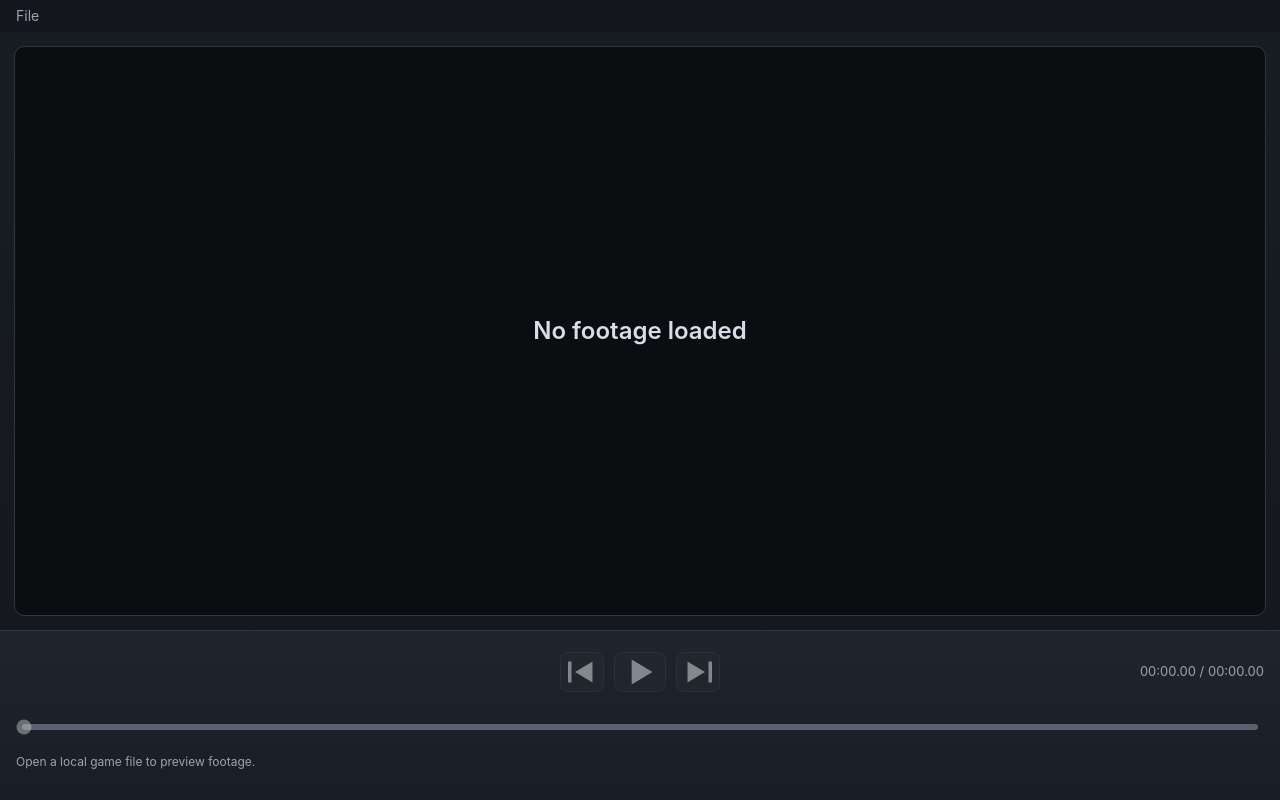
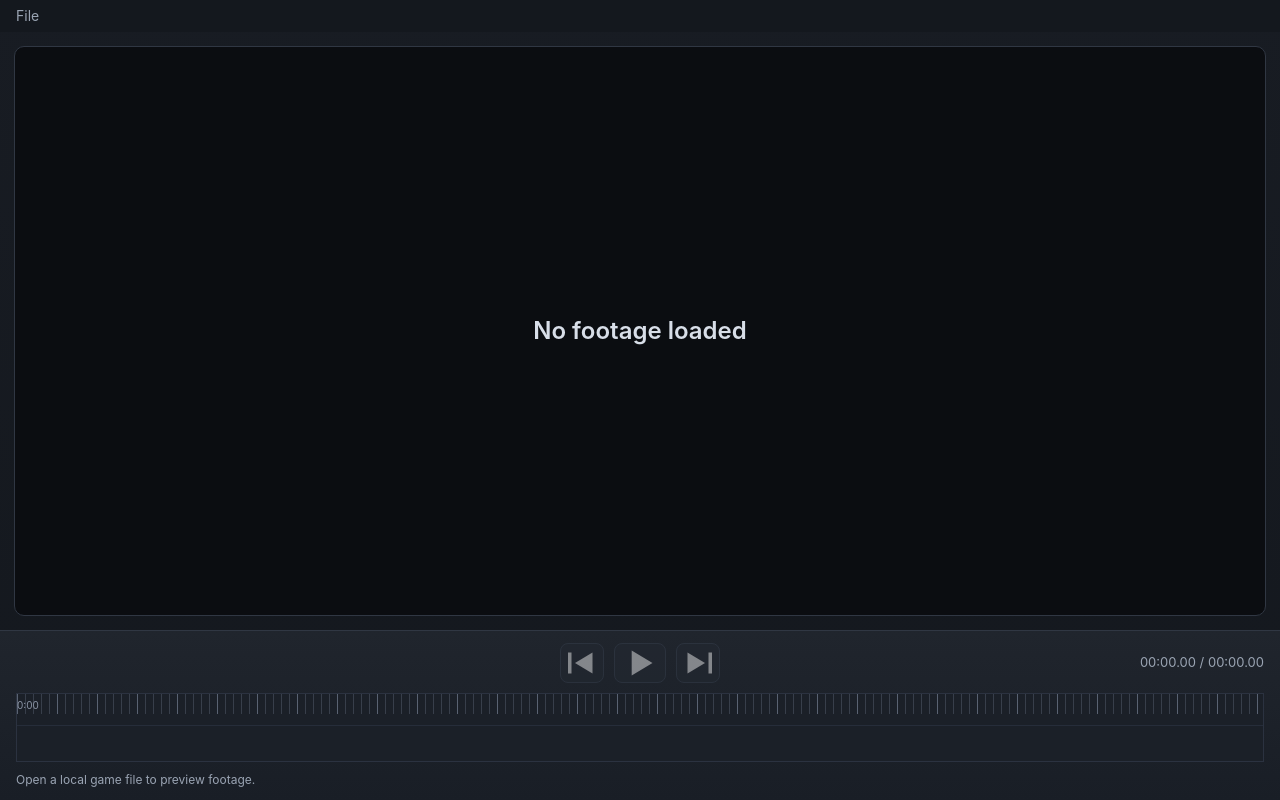
Before and after one commit to zihengliao/editor, a React (Vite) app: page / in a window 1280 px wide. Built offline with nearby package versions, Linux system fonts and the light colour scheme.

Commit message:
video scrubber

```diff
--- a/src/App.tsx
+++ b/src/App.tsx
@@ -9,8 +9,8 @@ import { clampNumber, formatClockTime } from "./utils/time";
 const RECENT_VIDEOS_STORAGE_KEY = "courtcut.recent-videos";
 const CONTROLS_HEIGHT_STORAGE_KEY = "courtcut.controls-height";
 const DEFAULT_CONTROLS_HEIGHT = 170;
-const MIN_CONTROLS_HEIGHT = 120;
-const MIN_VIEWER_HEIGHT = 220;
+const MIN_CONTROLS_HEIGHT = 170;
+const MIN_VIEWER_HEIGHT = 120;
 
 function getInitialControlsHeight(): number {
   const rawValue = Number(window.localStorage.getItem(CONTROLS_HEIGHT_STORAGE_KEY));
@@ -82,6 +82,29 @@ function App() {
   useEffect(() => {
     window.localStorage.setItem(CONTROLS_HEIGHT_STORAGE_KEY, String(Math.round(controlsHeightPx)));
   }, [controlsHeightPx]);
+
+  useEffect(() => {
+    function clampControlsForWindow() {
+      const shellElement = shellRef.current;
+      if (!shellElement) {
+        return;
+      }
+
+      const titlebarHeight = titlebarRef.current?.offsetHeight ?? 32;
+      const maxControlsHeight = Math.max(
+        MIN_CONTROLS_HEIGHT,
+        shellElement.clientHeight - titlebarHeight - MIN_VIEWER_HEIGHT,
+      );
+
+      setControlsHeightPx((currentHeight) =>
+        clampNumber(currentHeight, MIN_CONTROLS_HEIGHT, maxControlsHeight),
+      );
+    }
+
+    clampControlsForWindow();
+    window.addEventListener("resize", clampControlsForWindow);
+    return () => window.removeEventListener("resize", clampControlsForWindow);
+  }, []);
 
   async function openVideo() {
     const currentVideoElement = videoRef.current;
@@ -181,7 +204,7 @@ function App() {
 
   return (
     <div
-      className="grid min-h-screen overflow-hidden bg-gradient-to-b from-[#181c23] to-[#14181e]"
+      className="grid h-screen overflow-hidden bg-gradient-to-b from-[#181c23] to-[#14181e]"
       ref={shellRef}
       style={{
         gridTemplateRows: `auto minmax(0, 1fr) ${controlsHeightPx}px`,
@@ -203,10 +226,11 @@ function App() {
         />
       </div>
 
-      <main className="min-h-0 p-3.5">
+      <main className="min-h-0 overflow-hidden p-3.5">
         <Player
           videoFile={videoFile}
           videoRef={videoRef}
+          layoutVersion={controlsHeightPx}
           onLoadedMetadata={(loadedDurationMs, videoName) => {
             setDurationMs(loadedDurationMs);
             setCurrentTimeMs(0);
@@ -222,9 +246,9 @@ function App() {
         />
       </main>
 
-      <div className="relative h-full min-h-[120px]">
+      <div className="relative h-full min-h-[170px]">
         <div
-          className="absolute left-0 right-0 top-0 z-10 h-2 -translate-y-1/2 cursor-row-resize [app-region:no-drag]"
+          className="absolute inset-x-0 top-0 z-20 h-1 cursor-row-resize [app-region:no-drag]"
           role="separator"
           aria-label="Resize playback controls"
           aria-orientation="horizontal"
--- a/src/components/Player.tsx
+++ b/src/components/Player.tsx
@@ -32,6 +32,7 @@ function getContainedFrameSize(
 interface PlayerProps {
   videoFile: VideoFile | null;
   videoRef: RefObject<HTMLVideoElement | null>;
+  layoutVersion: number;
   onLoadedMetadata: (durationMs: number, videoName: string) => void;
   onTimeUpdate: (timeMs: number) => void;
   onError: (reason: string) => void;
@@ -41,6 +42,7 @@ interface PlayerProps {
 export function Player({
   videoFile,
   videoRef,
+  layoutVersion,
   onLoadedMetadata,
   onTimeUpdate,
   onError,
@@ -93,7 +95,7 @@ export function Player({
       window.cancelAnimationFrame(animationFrameId);
       observer.disconnect();
     };
-  }, [videoAspectRatio, videoFile?.url]);
+  }, [videoAspectRatio, videoFile?.url, layoutVersion]);
 
   if (!videoFile) {
     return (
@@ -104,7 +106,7 @@ export function Player({
   }
 
   return (
-    <div className="grid h-full min-h-[220px] w-full place-items-center overflow-hidden" ref={videoCanvasRef}>
+    <div className="grid h-full min-h-0 w-full place-items-center overflow-hidden" ref={videoCanvasRef}>
       <div
         className="grid place-items-center overflow-hidden rounded-[10px] border border-[#303743] bg-[#0b0d11]"
         style={{
--- a/src/components/playercontrols.tsx
+++ b/src/components/playercontrols.tsx
@@ -1,4 +1,5 @@
 import { BackIcon, ForwardIcon, PauseIcon, PlayIcon } from "./TransportIcons";
+import { TimelineScrubber } from "./timeline/TimelineScrubber";
 import { formatClockTime } from "../utils/time";
 
 interface PlayerControlsProps {
@@ -29,7 +30,7 @@ export function PlayerControls({
   onSeek,
 }: PlayerControlsProps) {
   return (
-    <footer className="grid h-full gap-2.5 border-t border-[#303743] bg-gradient-to-b from-[#20252d] to-[#191e26] px-4 py-3">
+    <footer className="grid h-full content-start gap-2.5 border-t border-[#303743] bg-gradient-to-b from-[#20252d] to-[#191e26] px-4 py-3">
       <div className="grid grid-cols-[1fr_auto_1fr] items-center gap-3 max-[860px]:grid-cols-1 max-[860px]:justify-items-center max-[860px]:gap-2.5">
         <div className="min-w-0" aria-hidden="true" />
 
@@ -73,26 +74,14 @@ export function PlayerControls({
         </div>
       </div>
 
-      <div className="relative grid items-center">
-        <div className="pointer-events-none absolute left-1.5 right-1.5 h-1.5 rounded-full bg-[#596273]" aria-hidden="true">
-          <div
-            className="h-full rounded-full bg-gradient-to-r from-[#fb923c] to-[#f97316]"
-            style={{ width: `${playheadPercent}%` }}
-          />
-        </div>
-
-        <input
-          type="range"
-          className="h-4 w-full appearance-none bg-transparent accent-[#f97316] disabled:cursor-not-allowed disabled:opacity-45"
-          min={0}
-          max={Math.max(durationMs, 1)}
-          step={10}
-          value={Math.min(currentTimeMs, Math.max(durationMs, 1))}
-          onChange={(event) => onSeek(Number(event.target.value))}
-          disabled={!hasVideo || isImporting}
-          aria-label="Playback timeline"
-        />
-      </div>
+      <TimelineScrubber
+        hasVideo={hasVideo}
+        currentTimeMs={currentTimeMs}
+        durationMs={durationMs}
+        playheadPercent={playheadPercent}
+        isDisabled={!hasVideo || isImporting}
+        onSeek={onSeek}
+      />
 
       <p className="text-xs text-[#9aa4b3]">{statusMessage}</p>
     </footer>
--- /dev/null
+++ b/src/components/timeline/TimelineScrubber.tsx
@@ -0,0 +1,146 @@
+import { useMemo, useRef } from "react";
+
+interface TimelineScrubberProps {
+  hasVideo: boolean;
+  currentTimeMs: number;
+  durationMs: number;
+  playheadPercent: number;
+  isDisabled: boolean;
+  onSeek: (timeMs: number) => void;
+}
+
+interface TimelineLabel {
+  leftPercent: number;
+  timeMs: number;
+  label: string;
+}
+
+function formatTimelineLabel(timeMs: number): string {
+  const totalSeconds = Math.max(0, Math.floor(timeMs / 1000));
+  const hours = Math.floor(totalSeconds / 3600)
+    .toString()
+    .padStart(2, "0");
+  const minutes = Math.floor((totalSeconds % 3600) / 60)
+    .toString()
+    .padStart(2, "0");
+  const seconds = (totalSeconds % 60).toString().padStart(2, "0");
+  return `${hours}:${minutes}:${seconds}`;
+}
+
+function buildTimelineLabels(durationMs: number): TimelineLabel[] {
+  if (durationMs <= 0) {
+    return [{ leftPercent: 0, timeMs: 0, label: "00:00:00" }];
+  }
+
+  const desiredLabelCount = 7;
+  const labels: TimelineLabel[] = [];
+
+  for (let index = 0; index < desiredLabelCount; index += 1) {
+    const ratio = index / (desiredLabelCount - 1);
+    const timeMs = Math.floor(durationMs * ratio);
+    labels.push({
+      leftPercent: ratio * 100,
+      timeMs,
+      label: formatTimelineLabel(timeMs),
+    });
+  }
+
+  return labels;
+}
+
+export function TimelineScrubber({
+  hasVideo,
+  currentTimeMs,
+  durationMs,
+  playheadPercent,
+  isDisabled,
+  onSeek,
+}: TimelineScrubberProps) {
+  const scrubberRef = useRef<HTMLDivElement | null>(null);
+
+  const labels = useMemo(() => buildTimelineLabels(durationMs), [durationMs]);
+
+  function seekFromPointer(clientX: number) {
+    const scrubberElement = scrubberRef.current;
+    if (!scrubberElement || durationMs <= 0 || isDisabled) {
+      return;
+    }
+
+    const rect = scrubberElement.getBoundingClientRect();
+    const offsetX = Math.min(Math.max(clientX - rect.left, 0), rect.width);
+    const ratio = rect.width === 0 ? 0 : offsetX / rect.width;
+    onSeek(Math.floor(durationMs * ratio));
+  }
+
+  function handlePointerDown(event: React.PointerEvent<HTMLDivElement>) {
+    event.preventDefault();
+    seekFromPointer(event.clientX);
+
+    const handlePointerMove = (moveEvent: PointerEvent) => {
+      seekFromPointer(moveEvent.clientX);
+    };
+
+    const handlePointerUp = () => {
+      window.removeEventListener("pointermove", handlePointerMove);
+      window.removeEventListener("pointerup", handlePointerUp);
+    };
+
+    window.addEventListener("pointermove", handlePointerMove);
+    window.addEventListener("pointerup", handlePointerUp);
+  }
+
+  return (
+    <div
+      ref={scrubberRef}
+      className="relative overflow-hidden border border-[#2b3240] bg-[#141820]"
+      onPointerDown={handlePointerDown}
+      role="slider"
+      aria-label="Playback timeline"
+      aria-valuemin={0}
+      aria-valuemax={Math.max(durationMs, 1)}
+      aria-valuenow={Math.min(currentTimeMs, Math.max(durationMs, 1))}
+      aria-disabled={isDisabled}
+    >
+      <div className="relative h-8 border-b border-[#262d3a] bg-[#1b2028]">
+        <div
+          className="absolute inset-x-0 top-0 h-5"
+          style={{
+            backgroundImage:
+              // Minor ruler marks are intentionally short to match timeline editors.
+              "repeating-linear-gradient(to right, rgba(102,112,130,0.38) 0px, rgba(102,112,130,0.38) 1px, transparent 1px, transparent 8px), repeating-linear-gradient(to right, rgba(132,144,162,0.52) 0px, rgba(132,144,162,0.52) 1px, transparent 1px, transparent 40px)",
+          }}
+          aria-hidden="true"
+        />
+
+        {labels.map((timelineLabel) => (
+          <span
+            key={timelineLabel.timeMs}
+            className="absolute top-1 text-[10px] text-[#8b95a6]"
+            style={{ left: `${timelineLabel.leftPercent}%`, transform: "translateX(-50%)" }}
+          >
+            {timelineLabel.label}
+          </span>
+        ))}
+      </div>
+
+      <div className="relative h-10 bg-[#1b2028] px-2 py-2">
+        {hasVideo ? (
+          <div
+            className="h-full w-full border border-[#2a5b86] bg-gradient-to-r from-[#3d78aa] to-[#3f79ab]"
+            aria-hidden="true"
+          />
+        ) : null}
+      </div>
+
+      {hasVideo ? (
+        <div
+          className="pointer-events-none absolute inset-y-0 w-px bg-[#f04c3e]"
+          style={{ left: `${playheadPercent}%` }}
+          aria-hidden="true"
+        >
+          <span className="absolute -left-[5px] top-0 h-0 w-0 border-l-[6px] border-r-[6px] border-t-[8px] border-l-transparent border-r-transparent border-t-[#f04c3e]" />
+        </div>
+      ) : null}
+    </div>
+  );
+}
```
